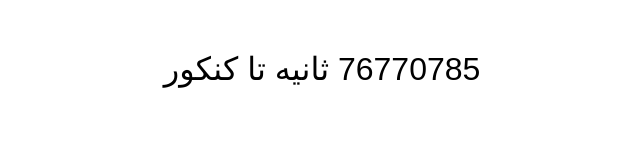
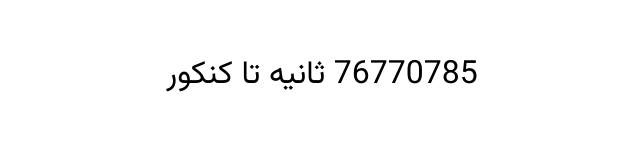
Before and after one commit to knktimer/knktimer, a plain HTML site: page index.html in a window 1280 px wide. Shown: the whole page, without its empty margins (318-958 px from the left). Drawn offline with Linux system fonts and the light colour scheme.

Commit message:
Update index.html
font

```diff
--- a/index.html
+++ b/index.html
@@ -5,8 +5,9 @@
   <meta name="viewport" content="width=device-width, initial-scale=1.0">
   <title>Countdown Timer</title>
   <style>
+    @import url('https://fonts.googleapis.com/css2?family=Vazirmatn&display=swap');
     body {
-      font-family: Arial, sans-serif;
+      font-family: 'Vazirmatn', sans-serif;
       text-align: center;
       margin: 50px;
     }
```
